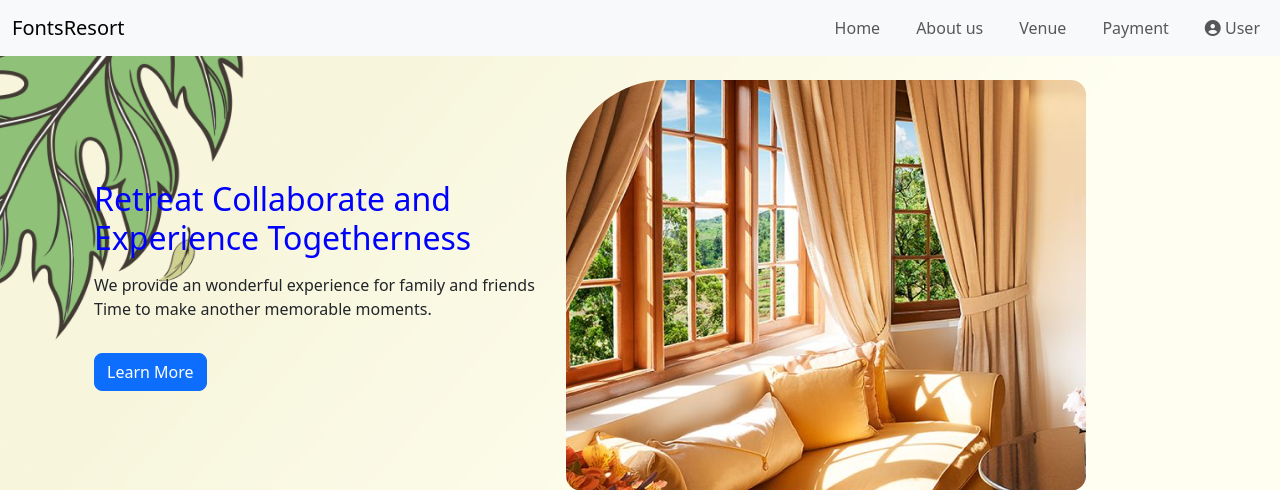
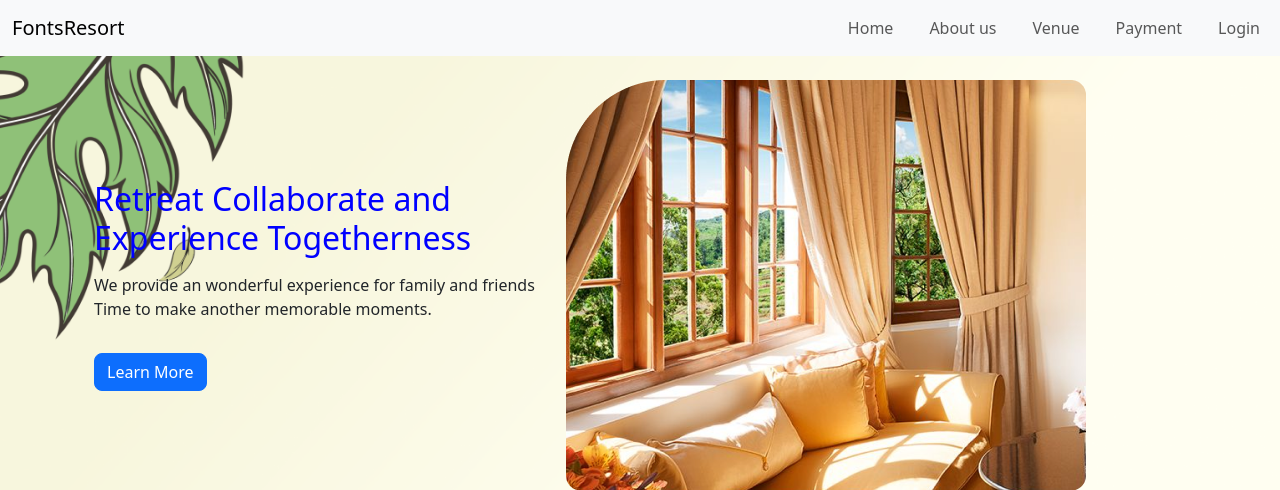
Before and after one commit to davidf22/Fontsite, a Django app: page / in a window 1280 px wide. Shown: the top 490 px of the page. Run offline with Django 5.2, Linux system fonts and the light colour scheme; parts of the project's set-up code (start-up, migrations or seed data) failed here and were passed over.

Commit message:
Updated Navigation for Home page

```diff
--- a/Templates/auth/login.html
+++ b/Templates/auth/login.html
@@ -49,5 +49,4 @@
     </div>
 </div>
 
-
 {% endblock %}
--- a/Templates/includes/header.html
+++ b/Templates/includes/header.html
@@ -1,6 +1,3 @@
-
-
-
 
 <link rel="stylesheet" href="https://cdnjs.cloudflare.com/ajax/libs/font-awesome/6.5.0/css/all.min.css">
 
@@ -30,8 +27,12 @@
         <ul class="navbar-nav ms-auto d-flex" style="gap: 20px;">
 
           <li class="nav-item order-0 order-lg-last">
-            <a class="nav-link" href="#">
-              <i class="fas fa-user-circle"></i> User
+              {% if request.user.is_authenticated %}
+                <i class="fas fa-user-circle"></i> {{ username }}
+                <a class="nav-link" href="#">
+              {% else %}
+                <a class="nav-link" href="/auth/login/">Login <a/>
+              {% endif %}
             </a>
           </li>
 
```
Also changed, not shown: Templates/about.html (+7 -0 lines), Templates/home.html (+0 -15 lines).
